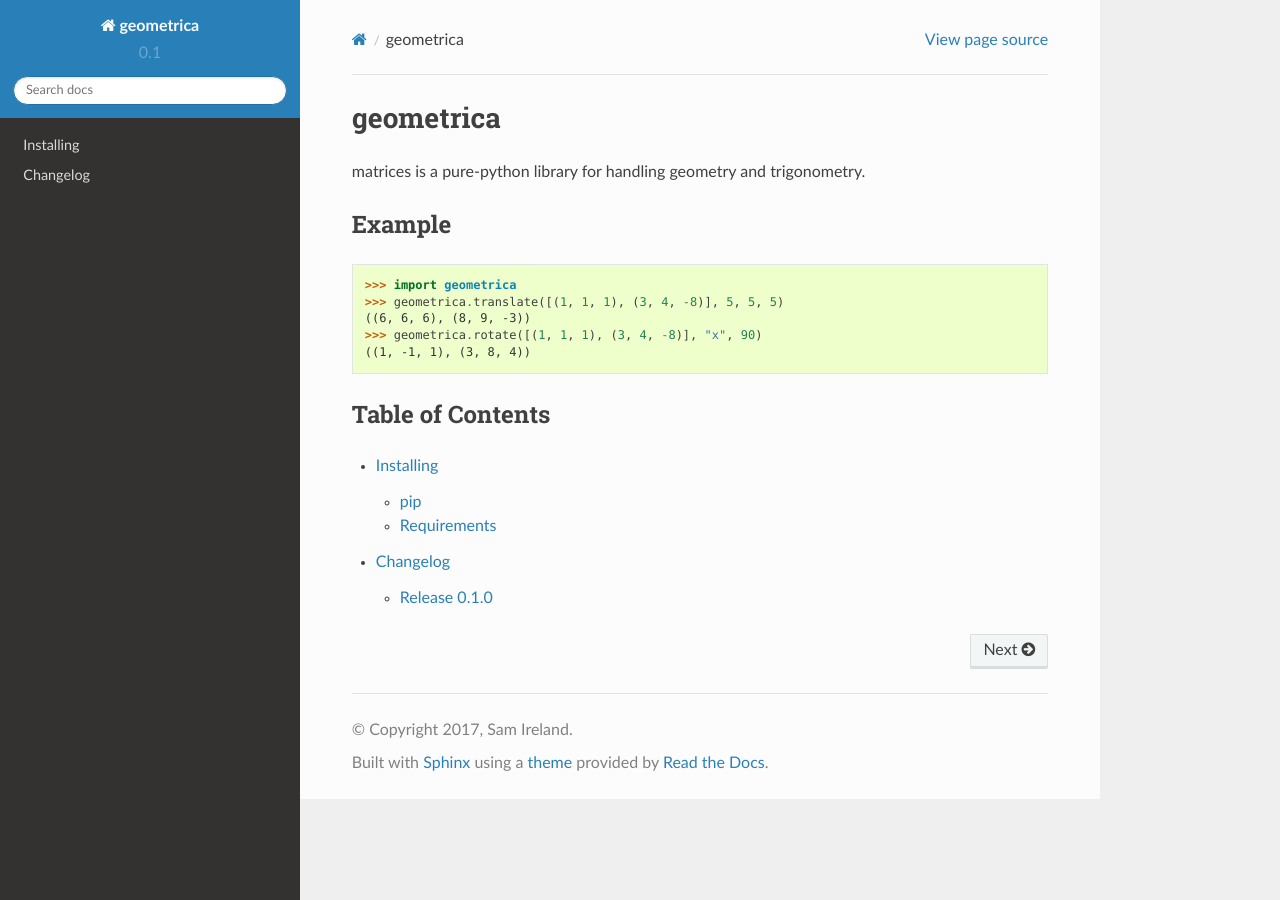
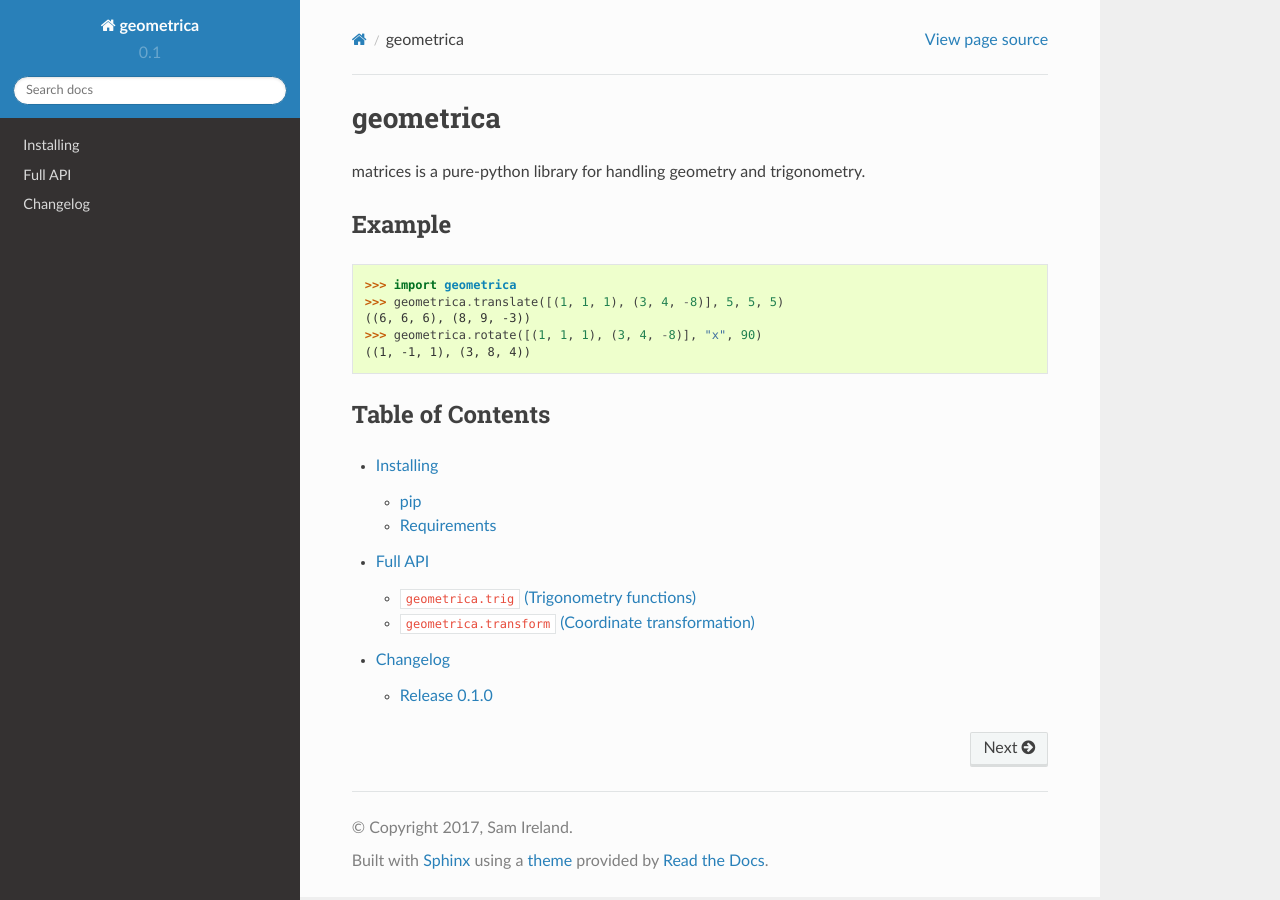
Before and after one commit to samirelanduk/geometrica, a Sphinx documentation site: the page built from docs/source/index.rst, in a window 1280 px wide. Built offline with Sphinx 7.4.7 and the Read the Docs theme 2.0.0, drawn with Linux system fonts in a browser that asks for light colours.

Commit message:
Add full API docs

```diff
--- /dev/null
+++ b/docs/source/api.rst
@@ -0,0 +1,6 @@
+Full API
+--------
+
+.. toctree ::
+    api/trig
+    api/transform
--- /dev/null
+++ b/docs/source/api/transform.rst
@@ -0,0 +1,5 @@
+``geometrica.transform`` (Coordinate transformation)
+~~~~~~~~~~~~~~~~~~~~~~~~~~~~~~~~~~~~~~~~~~~~~~~~~~~~
+
+.. automodule:: geometrica.transform
+    :members:
--- /dev/null
+++ b/docs/source/api/trig.rst
@@ -0,0 +1,5 @@
+``geometrica.trig`` (Trigonometry functions)
+~~~~~~~~~~~~~~~~~~~~~~~~~~~~~~~~~~~~~~~~~~~~
+
+.. automodule:: geometrica.trig
+    :members:
--- a/docs/source/index.rst
+++ b/docs/source/index.rst
@@ -18,4 +18,5 @@ Table of Contents
 .. toctree ::
 
     installing
+    api
     changelog
```
Also changed, not shown: 1 other file.
